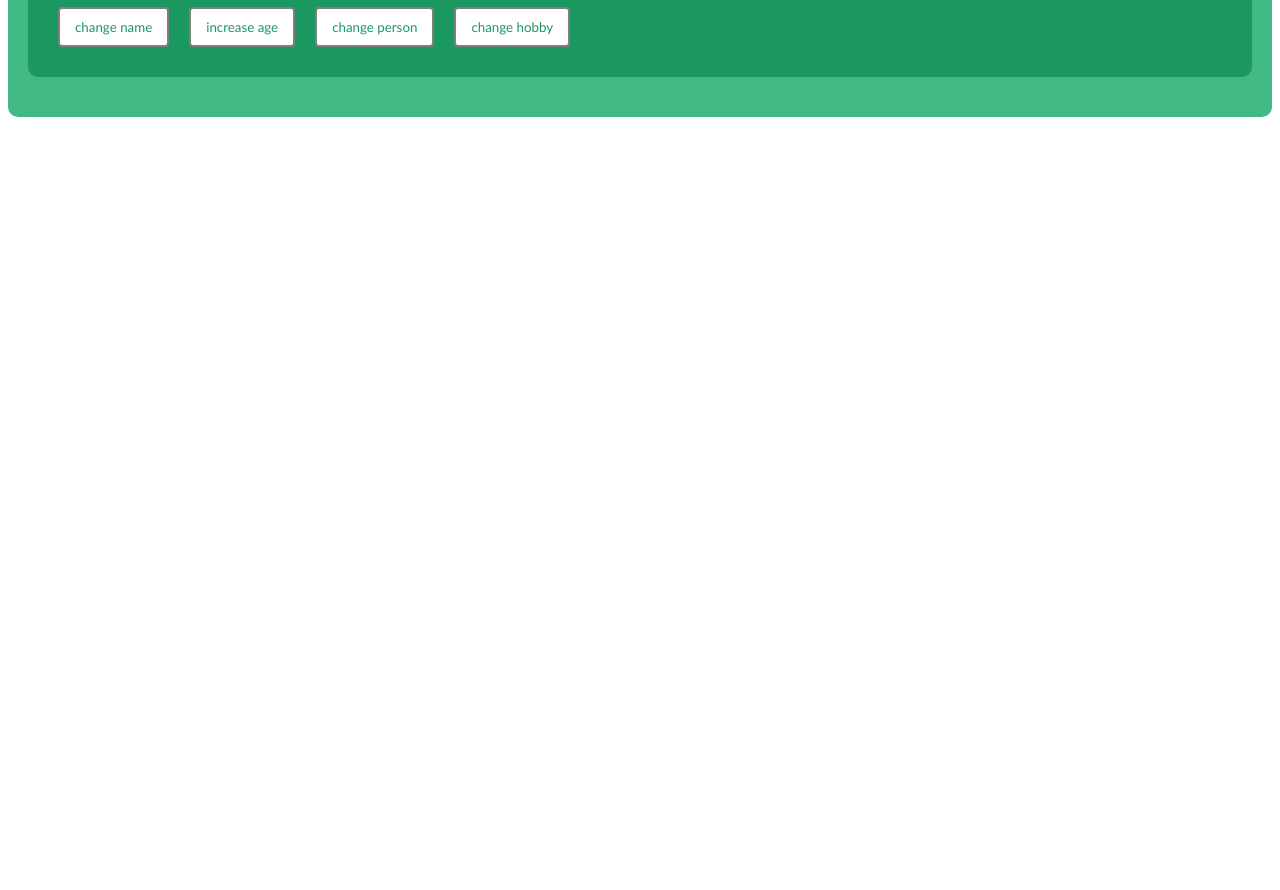
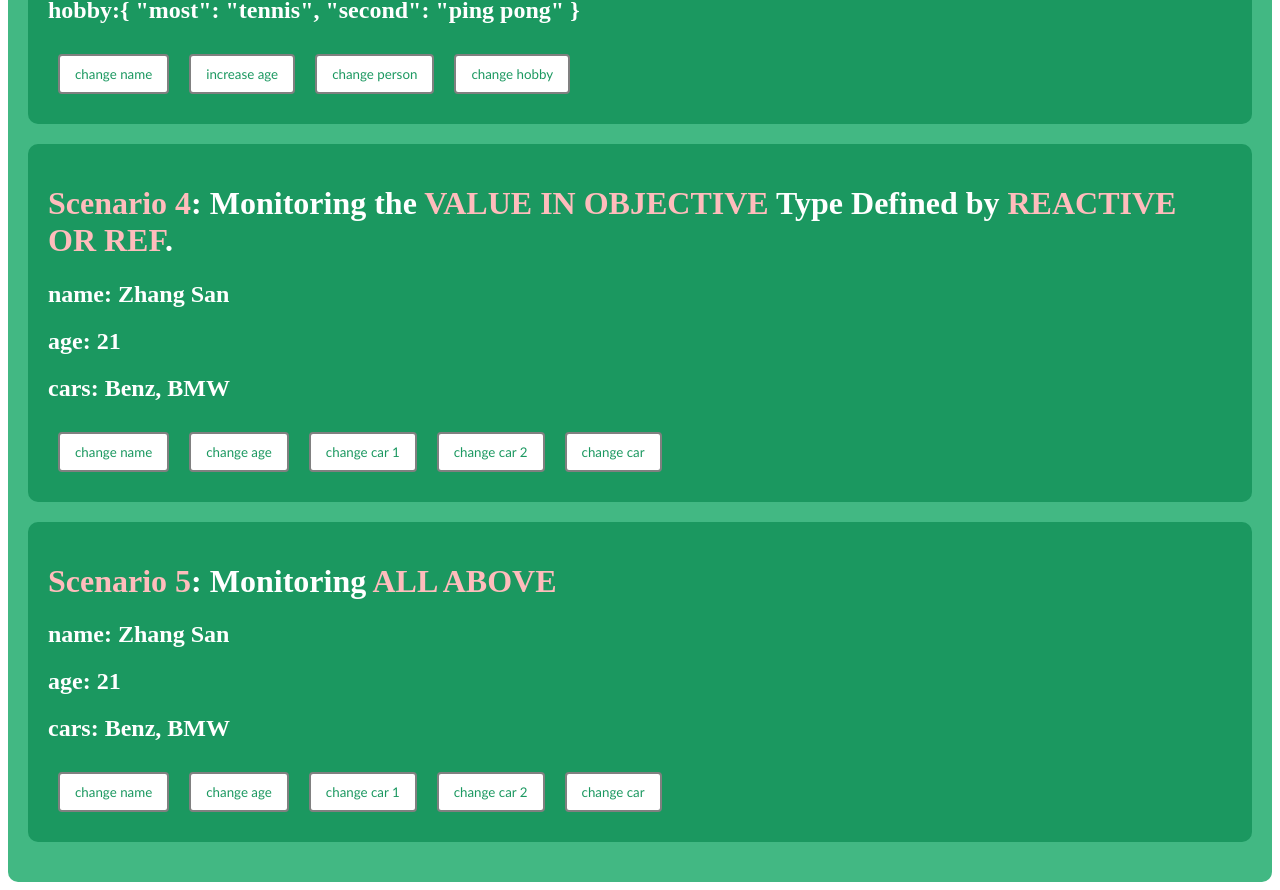
Before and after one commit to kio235/hello_vue3, a Vue app: page / in a window 1280 px wide. Shown: the part 845-1735 px from the top of the page. Before the commit the page ends 970 px from the top, so only its background shows below. Built offline with nearby package versions, Linux system fonts and the light colour scheme.

Commit message:
09_watch_final

```diff
--- a/src/App.vue
+++ b/src/App.vue
@@ -19,6 +19,9 @@ export default {
 </script>
 
 <style>
+*{
+    font-family: 'Times New Roman', Times, serif;
+}
 .app {
     background-color: #42b883;
     box-shadow: 0 0 10px;
@@ -37,4 +40,9 @@ button {
     border-radius: 4px;
     cursor: pointer;
 }
+
+.red {
+    /* font-family: Impact, Haettenschweiler, 'Arial Narrow Bold', sans-serif; */
+    color: #ffbcbc;
+}
 </style>
--- a/src/components/Person.vue
+++ b/src/components/Person.vue
@@ -24,17 +24,28 @@
                 class="red">REACTIVE</span>.</h1>
         <h2>name: {{ recPerson.name }}</h2>
         <h2>age: {{ recPerson.age }}</h2>
+        <h2>hobby:{{ recPerson.hobbys }}</h2>
         <button @click="changeRecPersonName()">change name</button>
         <button @click="increaseRecPersonAge()">increase age</button>
         <button @click="changeRecPerson()">change person</button>
         <button @click="changeMostHobby()">change hobby</button>
     </div>
+
+    <div class="person">
+        <Watch_04 />
+    </div>
+    <div class="person">
+        <Watch_05 />
+    </div>
 </template>
 
 
 <script lang="ts">
+import Watch_04 from './Watch/Watch_04.vue';
+import Watch_05 from './Watch/Watch_05.vue';
 export default {
     name: 'Person',
+    components: { Watch_04, Watch_05 }
 }
 </script>
 
@@ -92,9 +103,9 @@ watch(
 let recPerson = reactive({
     name: 'Zhang San',
     age: 18,
-    hobbys:{
-        most:'tennis',
-        second:'ping pong'
+    hobbys: {
+        most: 'tennis',
+        second: 'ping pong'
     }
 })
 
@@ -112,7 +123,7 @@ function changeRecPerson() {
 }
 
 function changeMostHobby() {
-    recPerson.hobbys.most='sking'
+    recPerson.hobbys.most = 'sking'
 }
 
 watch(recPerson,
@@ -132,9 +143,4 @@ watch(recPerson,
     color: white;
     margin: 20px 0px;
 }
-
-.red {
-    /* font-family: Impact, Haettenschweiler, 'Arial Narrow Bold', sans-serif; */
-    color: #ffbcbc;
-}
 </style>
--- /dev/null
+++ b/src/components/Watch/Watch_04.vue
@@ -0,0 +1,67 @@
+<template>
+    <h1><span class="red">Scenario 4</span>: Monitoring the <span class="red">VALUE IN OBJECTIVE</span> Type Defined by
+        <span class="red">REACTIVE OR REF</span>.</h1>
+    <h2>name: {{ person.name }}</h2>
+    <h2>age: {{ person.age }}</h2>
+    <h2>cars: {{ person.car.c1 }}, {{ person.car.c2 }}</h2>
+    <button @click="changeName()">change name</button>
+    <button @click="changeAge()">change age</button>
+    <button @click="changeCar1()">change car 1</button>
+    <button @click="changeCar2()">change car 2</button>
+    <button @click="changeCar()">change car</button>
+</template>
+
+<script lang="ts">
+export default {
+    name: 'Watch_04'
+}
+</script>
+
+<script setup lang="ts">
+import { reactive, watch } from 'vue';
+
+let person = reactive({
+    name: 'Zhang San',
+    age: 21,
+    car: {
+        c1: 'Benz',
+        c2: 'BMW'
+    }
+})
+
+function changeName(){
+    person.name += 'Jr.';
+}
+
+function changeAge(){
+    person.age ++;
+}
+
+function changeCar1(){
+    person.car.c1='Lambo';
+}
+
+function changeCar2(){
+    person.car.c2 = 'Ferrari';
+}
+
+function changeCar(){
+    person.car={
+        c1:'audi',
+        c2:'BYD'
+    }
+}
+
+// 监视，情况四：监视响应式对象中的某个属性，且该属性是基本类型的，要写成函数式
+watch(()=>person.name,(newvalue,oldvalue)=>{
+    console.log(newvalue,oldvalue);
+})
+
+// 监视，情况四：监视响应式对象中的某个属性，且该属性是对象类型的，推荐写函数式（函数式监视地址，直接写监视本身）
+watch(()=>person.car,(newval,oldval)=>{
+    console.log(newval,oldval);
+},{
+    deep:true,
+})
+
+</script>
--- /dev/null
+++ b/src/components/Watch/Watch_05.vue
@@ -0,0 +1,59 @@
+<template>
+    <h1><span class="red">Scenario 5</span>: Monitoring <span class="red">ALL ABOVE</span></h1>
+    <h2>name: {{ person.name }}</h2>
+    <h2>age: {{ person.age }}</h2>
+    <h2>cars: {{ person.car.c1 }}, {{ person.car.c2 }}</h2>
+    <button @click="changeName()">change name</button>
+    <button @click="changeAge()">change age</button>
+    <button @click="changeCar1()">change car 1</button>
+    <button @click="changeCar2()">change car 2</button>
+    <button @click="changeCar()">change car</button>
+</template>
+
+<script lang="ts">
+export default {
+    name: 'Watch_05'
+}
+</script>
+
+<script setup lang="ts">
+import { reactive, watch } from 'vue';
+
+let person = reactive({
+    name: 'Zhang San',
+    age: 21,
+    car: {
+        c1: 'Benz',
+        c2: 'BMW'
+    }
+})
+
+function changeName() {
+    person.name += ' Jr.';
+}
+
+function changeAge() {
+    person.age ++;
+}
+
+function changeCar1() {
+    person.car.c1 = 'Lambo';
+}
+
+function changeCar2() {
+    person.car.c2 = 'Ferrari';
+}
+
+function changeCar() {
+    person.car = {
+        c1: 'audi',
+        c2: 'BYD'
+    }
+}
+
+// 监视，情况五：监视响上述的多个数据
+watch([() => person.name, () => person.car.c1], (newval, oldval) => {
+    console.log(newval, oldval)
+})
+
+</script>
```
